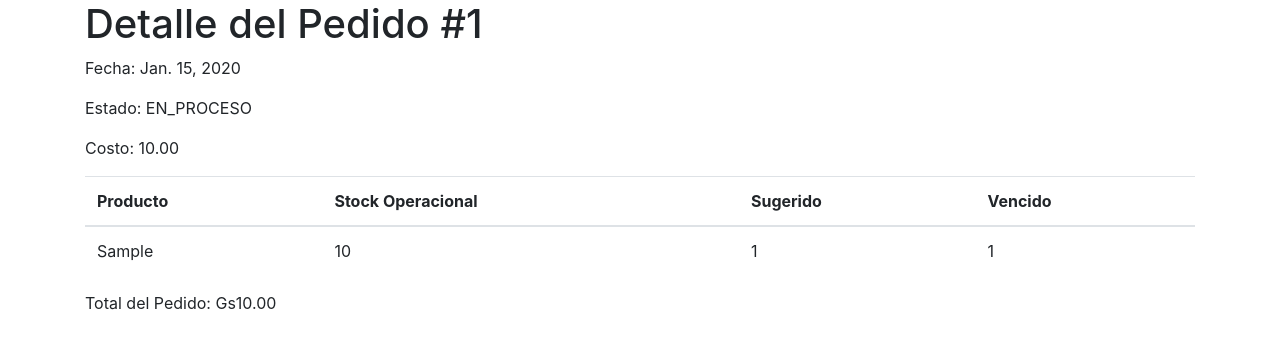
After one commit to frandepy2/sistema-gestion-fabrica, a Django app: page /pedidos/detalle_pedido/1/ in a window 1280 px wide. The commit adds this page. Shown: the top 349 px of the page. Run offline with Django 4.2, Linux system fonts and the light colour scheme; tables that the repository leaves empty hold one stand-in row (values such as "Sample post"); some libraries are stand-ins or nearby versions.

```diff
--- a/pedidos/models.py
+++ b/pedidos/models.py
@@ -18,16 +18,16 @@ class CabeceraPedido(models.Model):
     costo_total = models.DecimalField(max_digits=10, decimal_places=2, default=0)
 
     ESTADO_CHOICES = [
-        ('EN_PROCESO', EstadoPedido.EN_PROCESO),
-        ('ENVIADO', EstadoPedido.ENVIADO),
-        ('CONFIRMADO', EstadoPedido.CONFIRMADO),
-        ('COMPLETADO', EstadoPedido.COMPLETADO),
+        ('EN_PROCESO', EstadoPedido.EN_PROCESO.name),
+        ('ENVIADO', EstadoPedido.ENVIADO.name),
+        ('CONFIRMADO', EstadoPedido.CONFIRMADO.name),
+        ('COMPLETADO', EstadoPedido.COMPLETADO.name),
     ]
 
     estado = models.CharField(
         max_length=100,
         choices=ESTADO_CHOICES,
-        default=EstadoPedido.EN_PROCESO,
+        default= EstadoPedido.EN_PROCESO.name,
     )
 
     def __str__(self):
--- a/pedidos/urls.py
+++ b/pedidos/urls.py
@@ -5,4 +5,5 @@ from . import views
 urlpatterns = [
     path('', views.listar_pedidos, name='listar_pedidos'),
     path('crear/', views.crear_pedido, name='crear_pedido'),
+    path('detalle_pedido/<int:pedido_id>/', views.detalle_pedido, name='detalle_pedido'),
 ]
--- a/pedidos/views.py
+++ b/pedidos/views.py
@@ -53,3 +53,9 @@ def crear_pedido(request):
         detalle_form = DetallePedidoForm()
 
     return render(request, 'pedidos/crear_pedido.html', {'productos': productos, 'detalle_form': detalle_form})
+
+def detalle_pedido(request, pedido_id):
+    pedido = get_object_or_404(CabeceraPedido, pk=pedido_id)
+    detalles =  DetallePedido.objects.filter(cabecera_pedido=pedido)
+    productos = Producto.objects.all()
+    return render(request, 'pedidos/detalles_pedido.html', {'detalles': detalles , 'cabecera' :pedido, 'productos':productos })
--- /dev/null
+++ b/templates/pedidos/detalles_pedido.html
@@ -0,0 +1,39 @@
+<!DOCTYPE html>
+<html>
+<head>
+    <title>Detalle de Pedido</title>
+    <!-- Agrega aquí tus etiquetas <meta>, <link>, etc. si es necesario -->
+    <!-- Agrega el enlace a la hoja de estilos de Bootstrap -->
+    <link rel="stylesheet" href="https://maxcdn.bootstrapcdn.com/bootstrap/4.5.2/css/bootstrap.min.css">
+</head>
+<body>
+    <div class="container">
+        <h1>Detalle del Pedido #{{ cabecera.id }}</h1>
+        <p>Fecha: {{cabecera.fecha_pedido}}</p>
+        <p>Estado: {{cabecera.estado}}</p>
+        <p>Costo: {{cabecera.costo_total}}</p>
+        <!-- Muestra los detalles del pedido -->
+        <table class="table">
+            <thead>
+                <tr>
+                    <th>Producto</th>
+                    <th>Stock Operacional</th>
+                    <th>Sugerido</th>
+                    <th>Vencido</th>
+                </tr>
+            </thead>
+            <tbody>
+                {% for detalle in detalles %}
+                <tr>
+                    <td>{{ detalle.producto }}</td>
+                    <td>{{ detalle.stock_operacional }}</td>
+                    <td>{{ detalle.sugerido }}</td>
+                    <td>{{ detalle.vencido }}</td>
+                </tr>
+                {% endfor %}
+            </tbody>
+        </table>
+        <p>Total del Pedido: Gs{{ cabecera.costo_total }}</p>
+    </div>
+</body>
+</html>
```
Also changed, not shown: templates/pedidos/listar_pedidos.html (+49 -3 lines).
